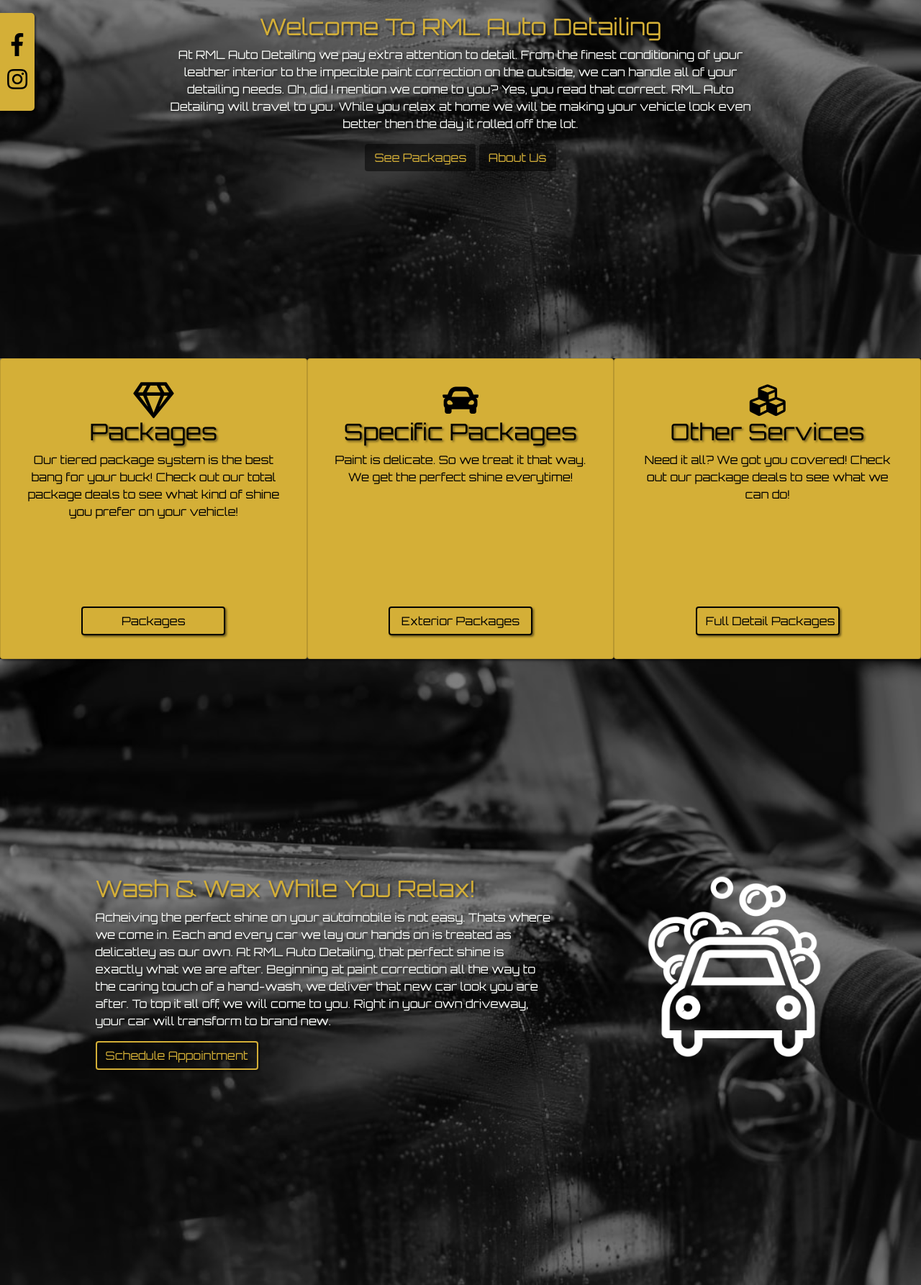
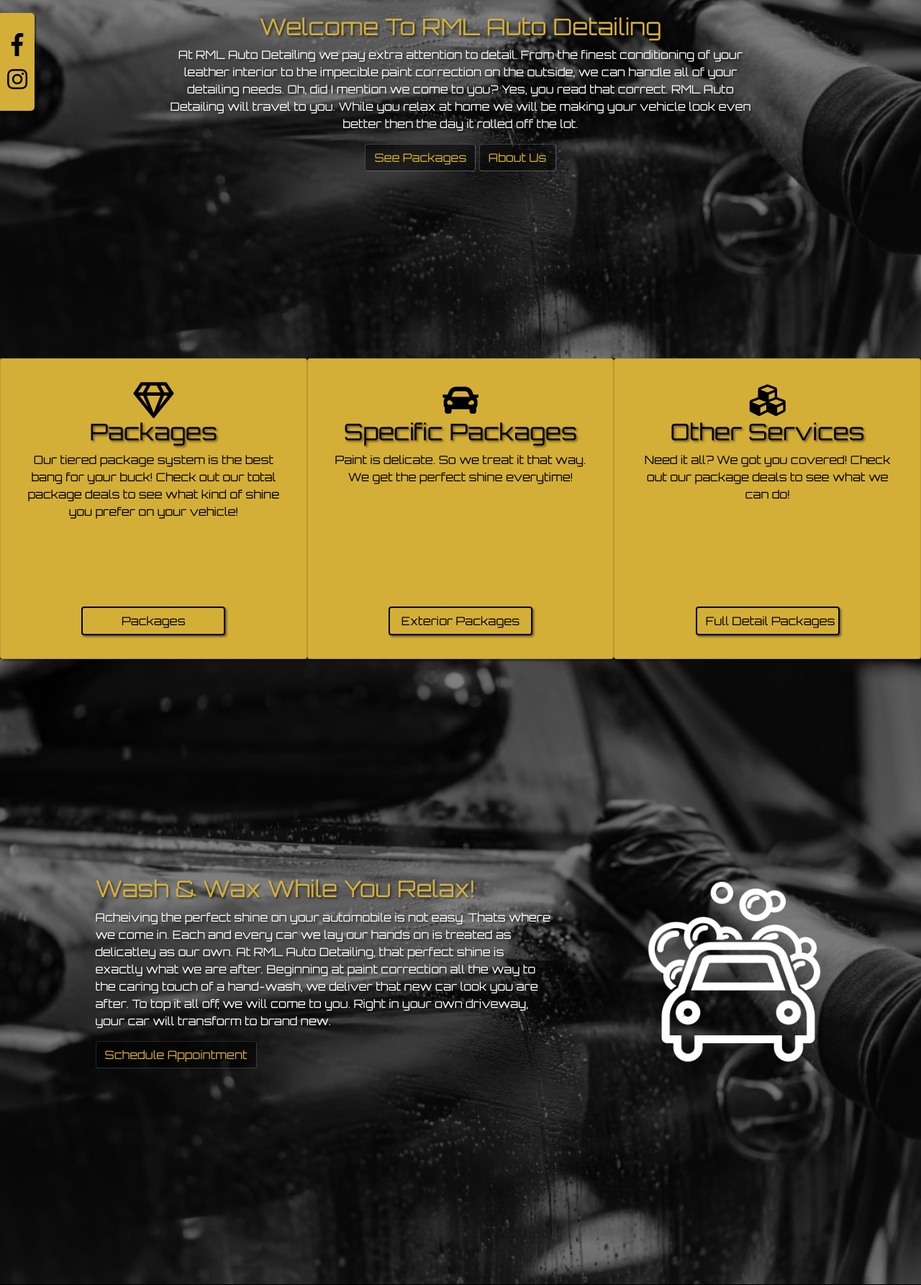
Before and after one commit to jjobrien15/RML-Auto-Detailing, a PHP site: page /index.php in a window 1280 px wide. Shown: the part 302-2088 px from the top of the page at 72% size. Run offline with PHP 8.4, Linux system fonts and the light colour scheme; some libraries are stand-ins or nearby versions.

Commit message:
Small Changes

```diff
--- a/index.php
+++ b/index.php
@@ -56,7 +56,7 @@
 				<p>Acheiving the perfect shine on your automobile is not easy. Thats where we come in. Each and every car we lay our hands on is treated as delicatley as our own. At RML Auto Detailing, that perfect shine is exactly what we are after. Beginning at paint correction all the way to the caring touch of a hand-wash, we deliver that new car look you are after. To top it all off, we will come to you. Right in your own driveway, your car will transform to brand new.</p>
 				<a href="setappointment.php"><div class="btn">Schedule Appointment</div></a>
 			</div>
-			<div class="col-md-3 mx-auto">
+			<div class="col-md-3 mx-auto my-auto">
 				<img class="img-fluid" src="images/car-wash-icon.png" alt="That's right! We come to you!"/>
 			</div>
 		</div>
--- a/styles.scss
+++ b/styles.scss
@@ -163,7 +163,7 @@
 		background-color: $oBlack;
 		font-weight: 400;
 		color:$gold;
-		//border: 1px solid rgba(255,255,255, 0.2);
+		border: 1px inset rgba(255,255,255, 0.3);
 		&:hover{
 			background: $gold;
 			color:$black;
@@ -232,17 +232,14 @@
 			padding: 25px 0px;
 		}
 	}
-		.btn{
-		background-color: transparent;
-		border: 2px solid $gold;
+	.btn{
+		background-color: $oBlack;
 		font-weight: 400;
 		color:$gold;
-		box-shadow: $shadow;
-		text-shadow: $shadow;
+		border: 1px inset rgba(255,255,255, 0.2);
 		&:hover{
 			background: $gold;
 			color:$black;
-			text-shadow: $shadow;
 		}
 	}
 }
```
Also changed, not shown: styles.min.css.
